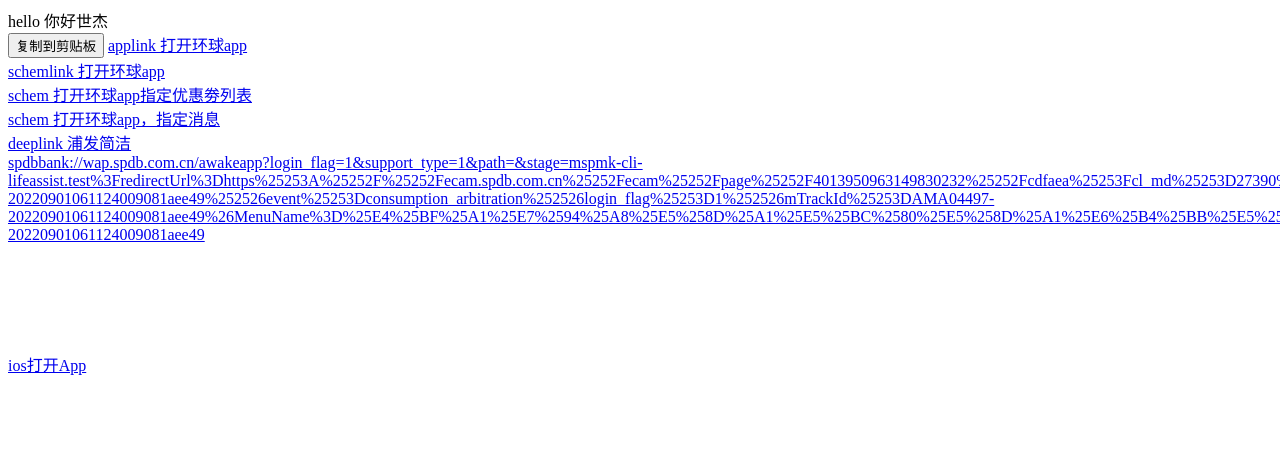
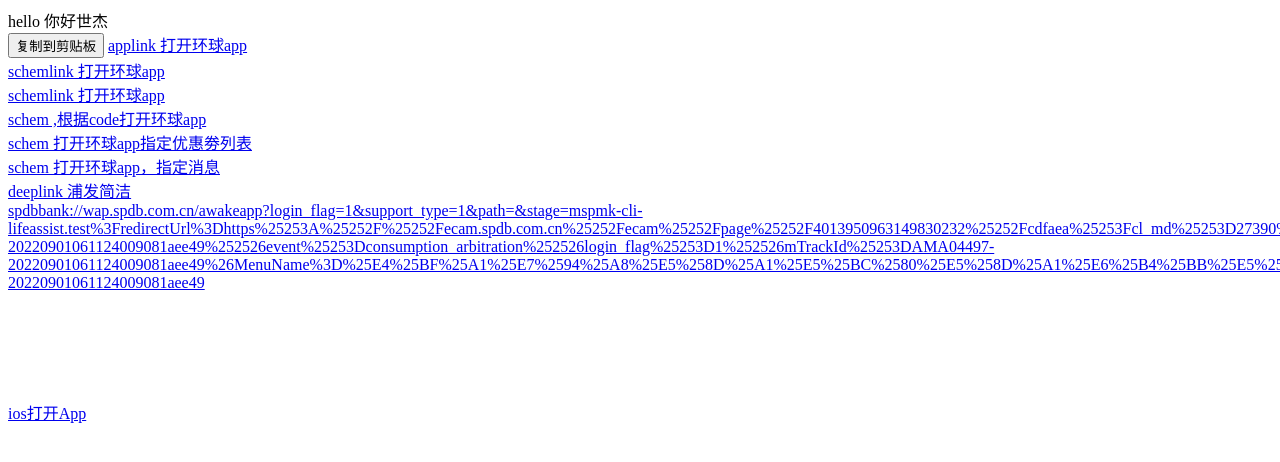
Before and after one commit to solomanlove/solomanlove.github.io, a plain HTML site: page index.html in a window 1280 px wide. Shown: the top 462 px of the page. Drawn offline with Linux system fonts and the light colour scheme.

Commit message:
Update index.html

```diff
--- a/index.html
+++ b/index.html
@@ -23,6 +23,13 @@ function copy() {
 
 <a href="com.ubrmb.app://open_ubrmb">schemlink 打开环球app</a></br>
 
+
+<a href="com.ubrmb.app://open_ubrmb">schemlink 打开环球app</a></br>
+
+
+<a href="com.ubrmb.app://open_ubrmb?CakWU8">schem ,根据code打开环球app</a></br>
+
+
 <a href="com.ubrmb.app://open_ubrmb?ubrmb://voucherList">schem 打开环球app指定优惠劵列表</a></br>
 
 <a href="com.ubrmb.app://open_ubrmb?ubrmb://message">schem 打开环球app，指定消息</a></br>
```
